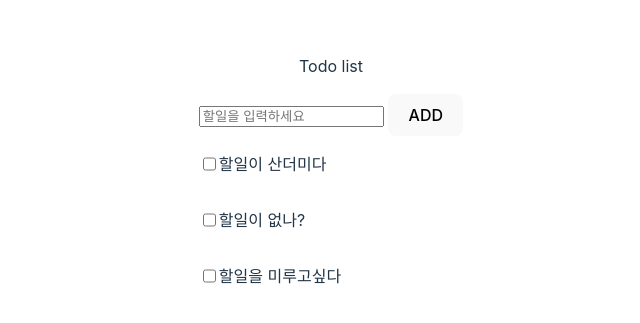
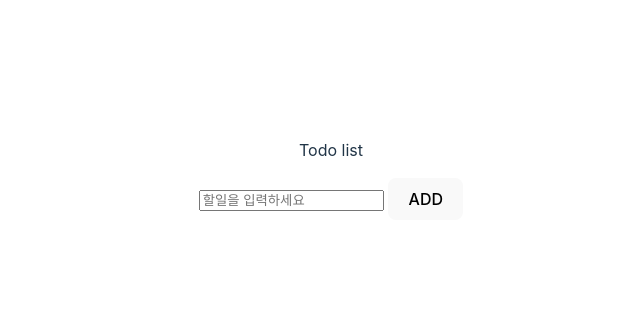
Before and after one commit to In-Self-Improvement/todo_list, a Svelte app: page / in a window 1280 px wide. Shown: the part 229-552 px from the top of the page, without its empty margins (309-949 px from the left). Built offline with nearby package versions, Linux system fonts and the light colour scheme.

Commit message:
fix: Make todoList empty

```diff
--- a/src/App.svelte
+++ b/src/App.svelte
@@ -3,28 +3,13 @@
   import Todo from "./components/Todo.svelte";
 
   let todo = ""; // input에 입력될 값!
-  let todoList = [
-    {
-      id: 1,
-      text: "할일이 산더미다",
-      completed: false,
-    },
-    {
-      id: 2,
-      text: "할일이 없나?",
-      completed: false,
-    },
-    {
-      id: 3,
-      text: "할일을 미루고싶다",
-      completed: false,
-    },
-  ];
-
-  let lastId = todoList[todoList.length - 1]["id"];
-
+  let todoList = [];
+  let lastId = 0;
   // 할일을 추가하는 함수
   let addTodo = () => {
+    if (todoList.length > 0) {
+      lastId = todoList[todoList.length - 1]["id"];
+    }
     if (todo) {
       let newTodo = {
         id: ++lastId,
```
